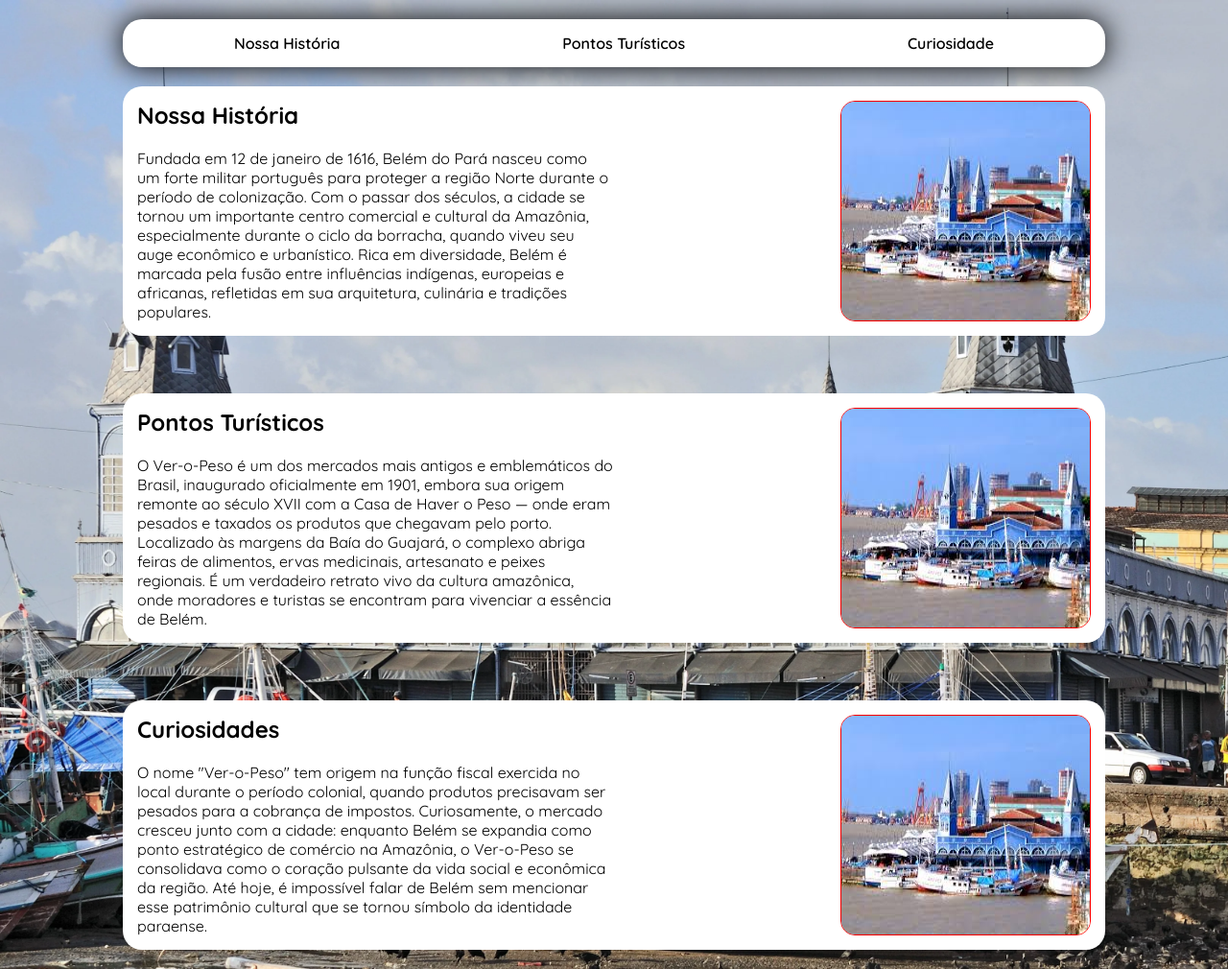
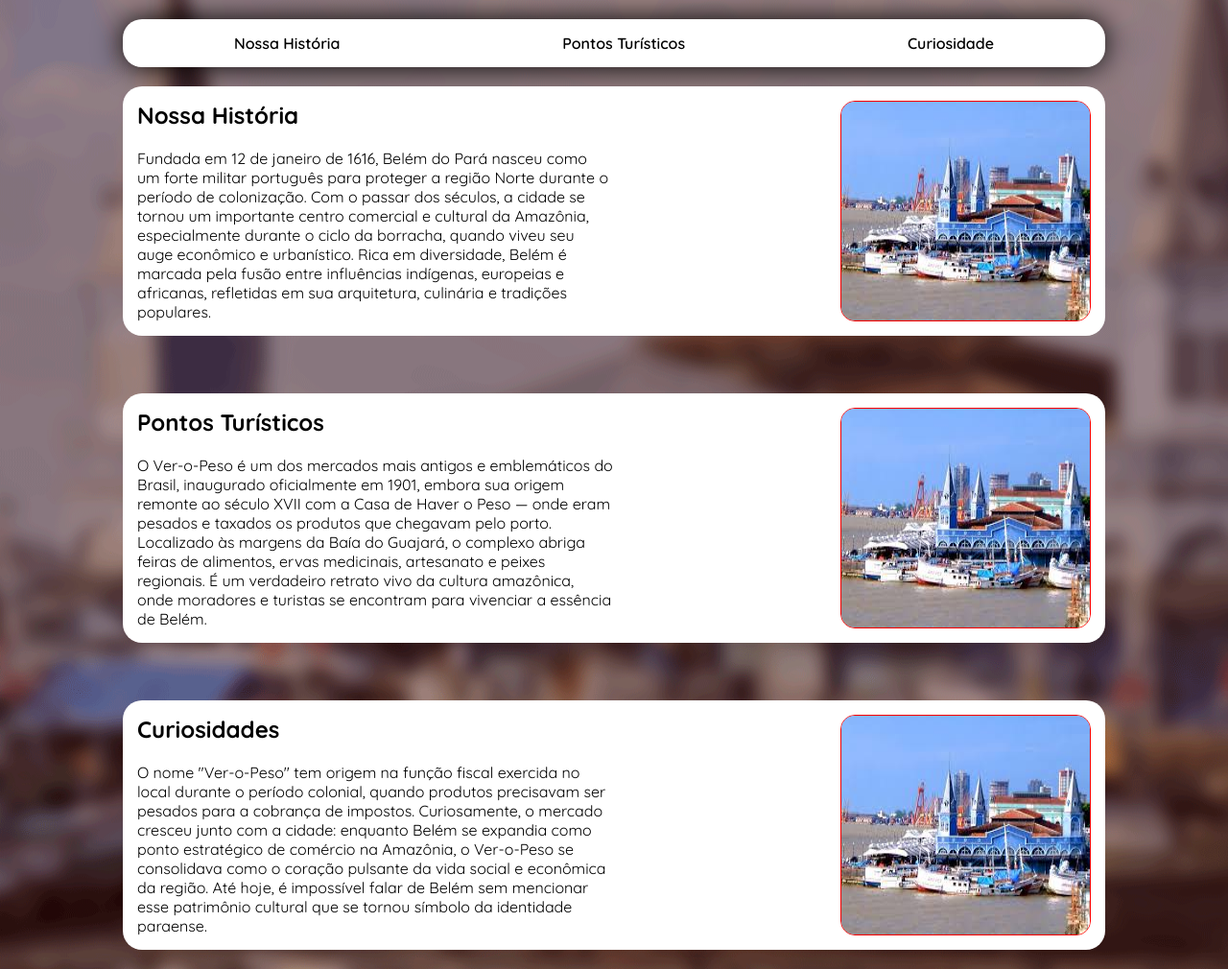
Before and after one commit to devrenangomes/belem-pa, a plain HTML site: page index.html in a window 1280 px wide. Shown: the whole page at 96% size. Drawn offline with Linux system fonts and the light colour scheme.

Commit message:
last bg changes

```diff
--- a/assets/style.css
+++ b/assets/style.css
@@ -7,7 +7,7 @@ body {
     background-color: red;
     font-family: "Quicksand", sans-serif;
     font-optical-sizing: auto;
-    background-image: url(../assets/bg.webp);
+    background-image: url(../assets/bg.png);
     background-repeat: no-repeat;
     background-size: cover;
 }
```
Also changed, not shown: assets/bg.png (added).
